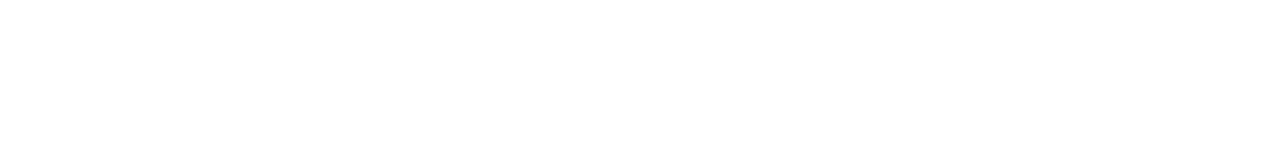
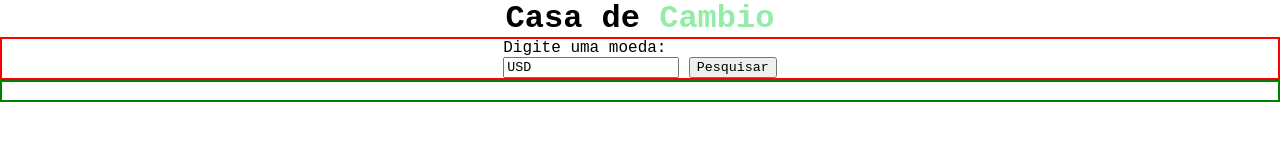
Before and after one commit to vfonteque/CasaDeCambio, a website built with Vite: page index.html in a window 1280 px wide. Built offline with nearby package versions, Linux system fonts and the light colour scheme.

Commit message:
Ajustes inicias de css

```diff
--- a/index.html
+++ b/index.html
@@ -5,11 +5,23 @@
   <meta charset="UTF-8">
   <meta http-equiv="X-UA-Compatible" content="IE=edge">
   <meta name="viewport" content="width=device-width, initial-scale=1.0">
-  <title>Document</title>
+  <title>Casa de Cambio</title>
 </head>
 
 <body>
-
+  <div class="title">
+    <h1>Casa de <span style="color: #95EBA8;">Cambio</span></h1>
+  </div>
+  <div class="seach">
+    <form>
+      <label for="">Digite uma moeda:</label> <br>
+      <input type="text" id="exchange" name="exchange" value="USD">
+      <input type="submit" value="Pesquisar">
+    </form>
+  </div>
+  <div class="result">
+    <br>
+  </div>
 </body>
 <script type="module" src="./src/main.js"></script>
 
--- a/src/main.js
+++ b/src/main.js
@@ -0,0 +1 @@
+import '../style.css';
--- /dev/null
+++ b/style.css
@@ -0,0 +1,18 @@
+* {
+  margin: 0;
+  font-family: 'Courier New', Courier, monospace;
+}
+
+h1 {
+  text-align: center;
+}
+
+.seach {
+  border: solid red 2px;
+  display: flex;
+  justify-content: center;
+}
+
+.result {
+  border: solid green 2px;
+}
```
